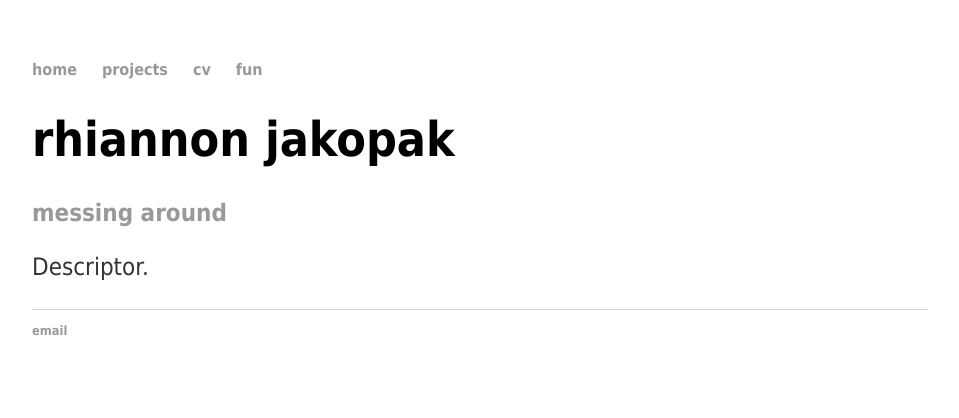
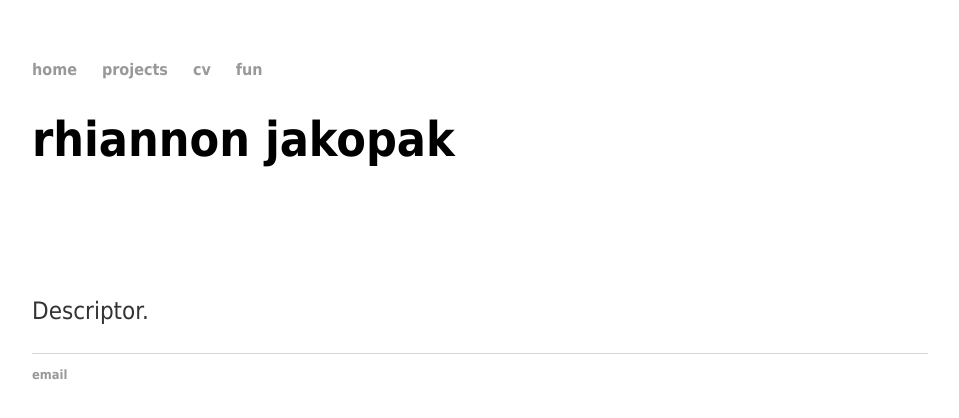
Before and after one commit to rjakopak/rjakopak.github.io, a plain HTML site: page index.html in a window 1280 px wide. Shown: the whole page, without its empty margins (160-1119 px from the left). Drawn offline with Linux system fonts and the light colour scheme.

Commit message:
Update index.html

```diff
--- a/index.html
+++ b/index.html
@@ -17,7 +17,7 @@
 		<div class="container">
     		<div class="blurb">
         		<h1>rhiannon jakopak </h1>
-			<h2>messing around</h2>
+			<br><br><br><br>
 				<p>Descriptor.</p>
     		</div><!-- /.blurb -->
 		</div><!-- /.container -->
```
